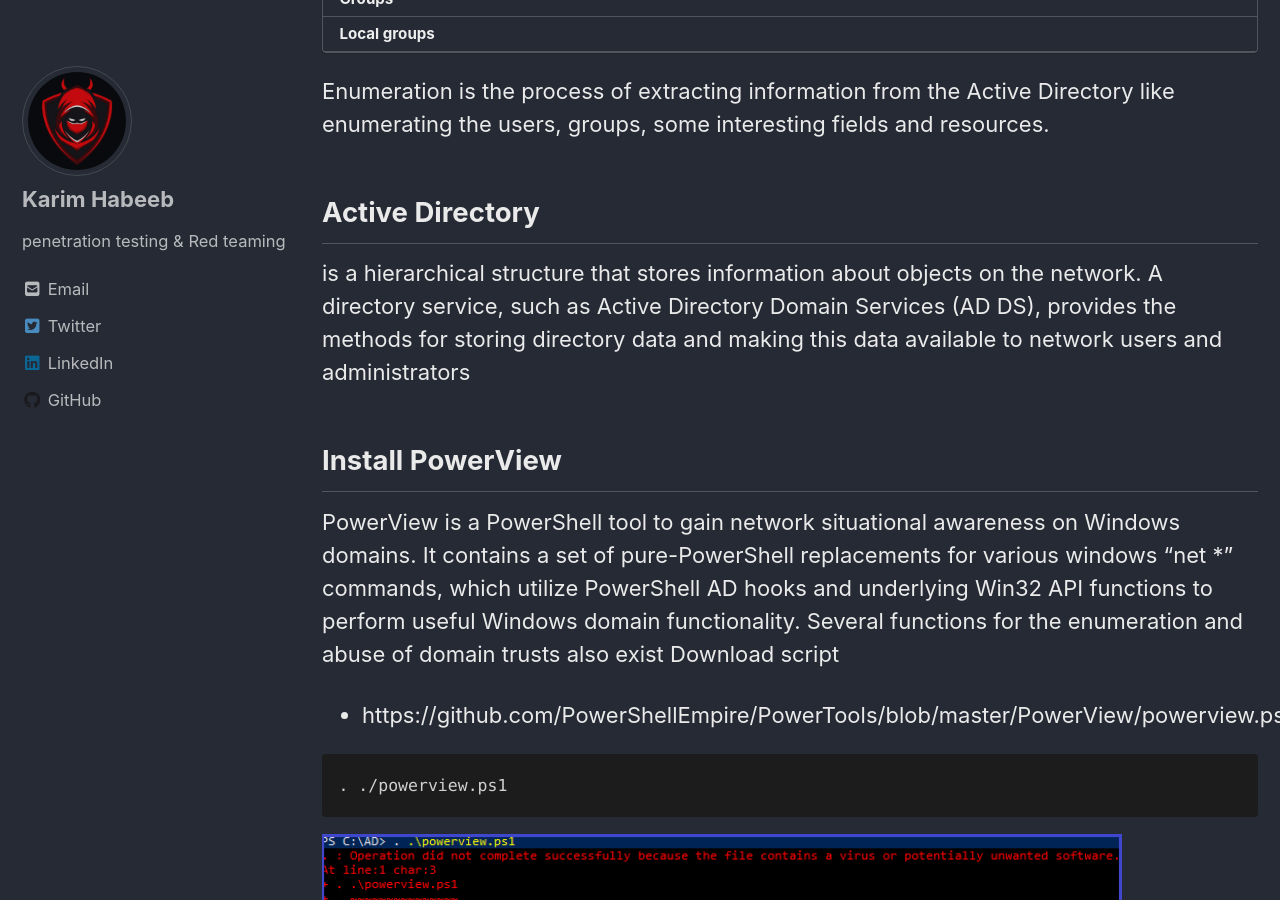
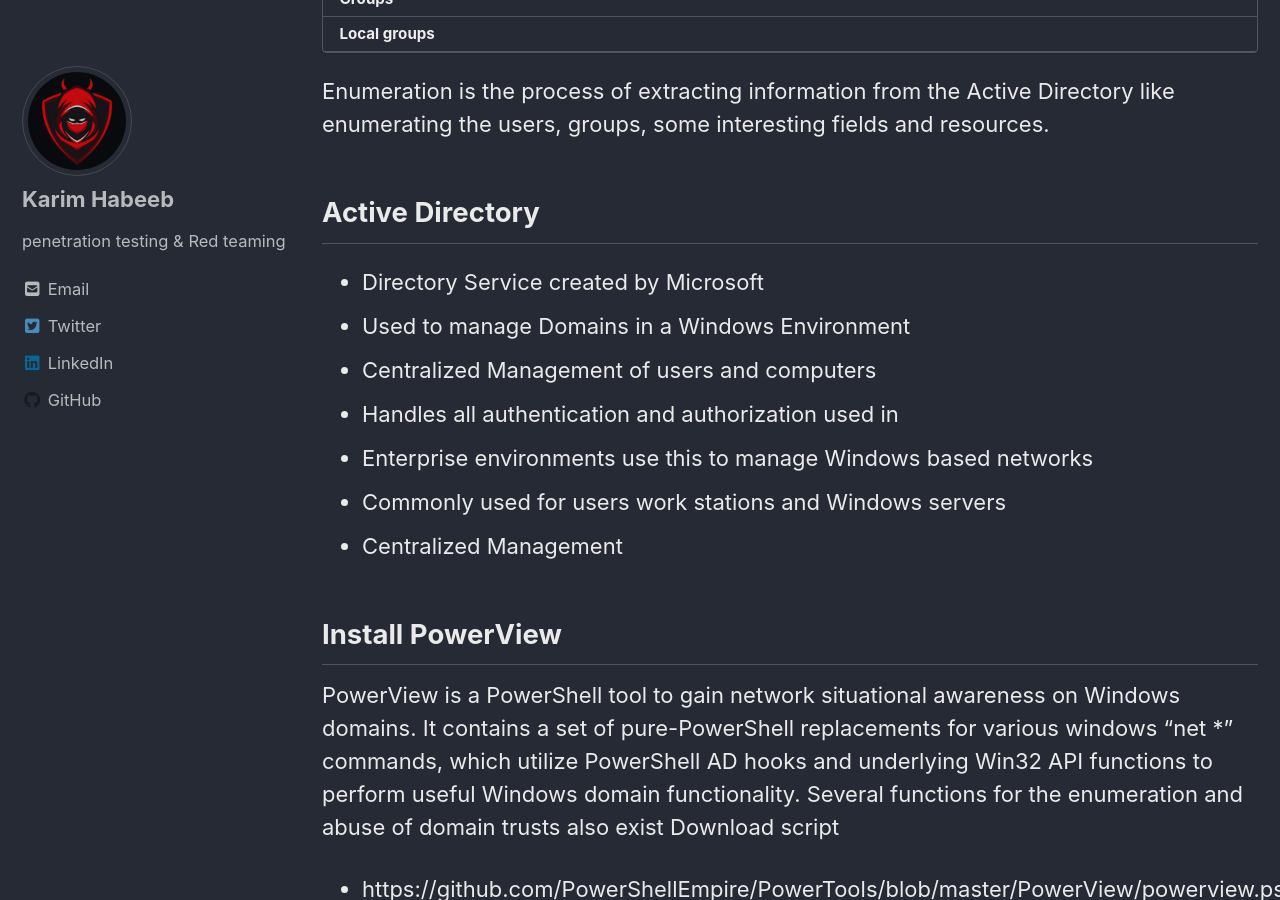
Before and after one commit to NoRed0x/NoRed0x.github.io, a Jekyll site: the page built from _posts/Red-Teaming/2021-06-19-active-directory-domain-enumeration-part-1.md, in a window 1280 px wide and 900 px high, scrolled down 538 px. Built offline with Jekyll 4.4.1, drawn with Linux system fonts in a browser that asks for light colours; cached includes are drawn as plain includes; nearby versions of some CDN libraries.

Commit message:
Update 2021-06-19-active-directory-domain-enumeration-part-1.md

```diff
--- a/_posts/Red-Teaming/2021-06-19-active-directory-domain-enumeration-part-1.md
+++ b/_posts/Red-Teaming/2021-06-19-active-directory-domain-enumeration-part-1.md
@@ -12,7 +12,15 @@ toc: true
 Enumeration is the process of extracting information from the Active Directory like enumerating the users, groups, some interesting fields and resources.
 
 ## Active Directory
- is a hierarchical structure that stores information about objects on the network. A directory service, such as Active Directory Domain Services (AD DS), provides the methods for storing directory data and making this data available to network users and administrators
+ * Directory Service created by Microsoft
+ * Used to manage Domains in a Windows Environment
+ * Centralized Management of users and computers
+ * Handles all authentication and authorization
+used in
+ * Enterprise environments use this to manage Windows based networks
+ * Commonly used for users work stations and Windows servers
+ * Centralized Management
+
 
 ## Install PowerView
   PowerView is a PowerShell tool to gain network situational awareness on Windows domains. It contains a set of pure-PowerShell replacements for various windows "net *"           commands, which utilize PowerShell AD hooks and underlying Win32 API functions to perform useful Windows domain functionality.
```
